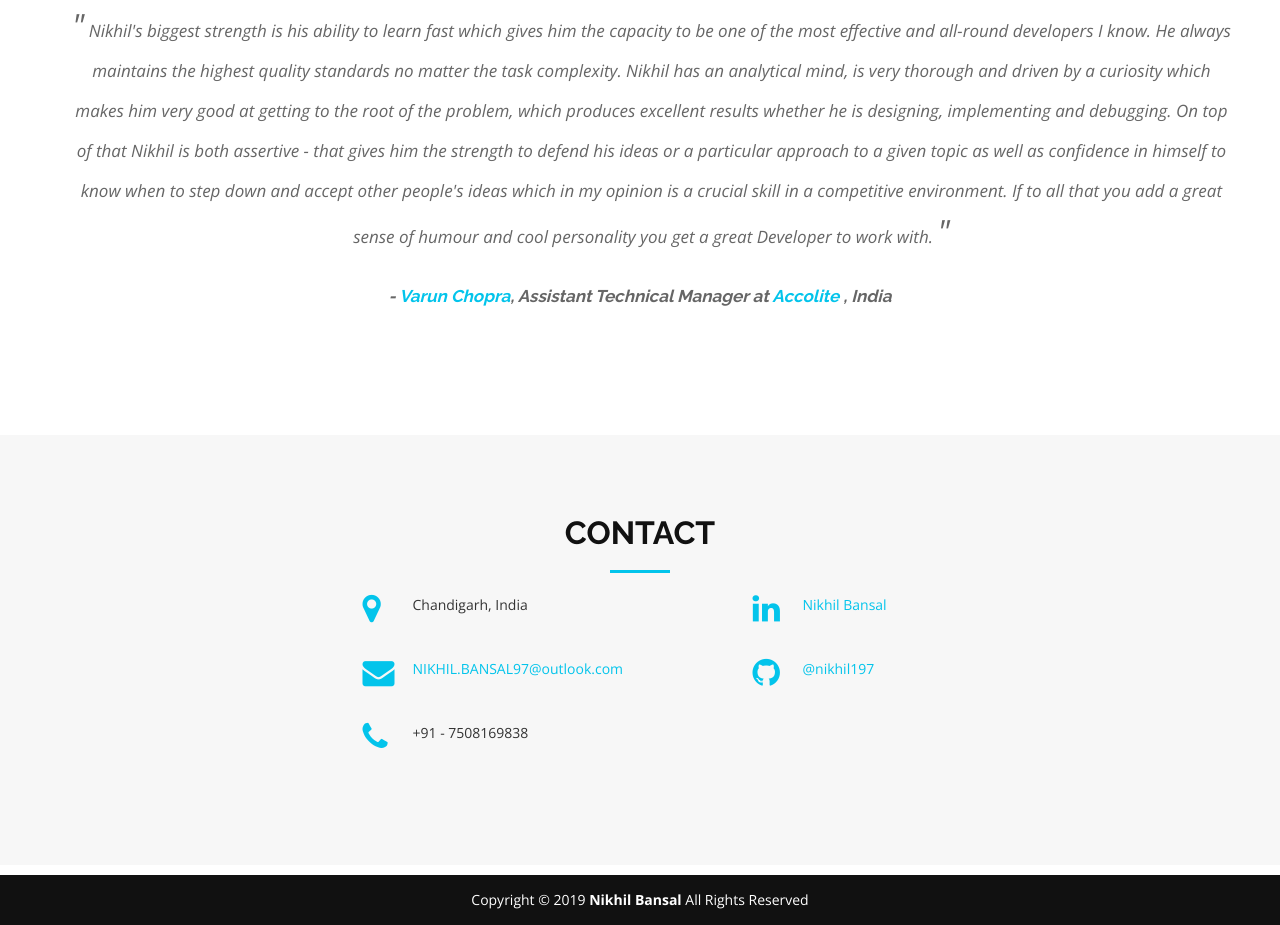
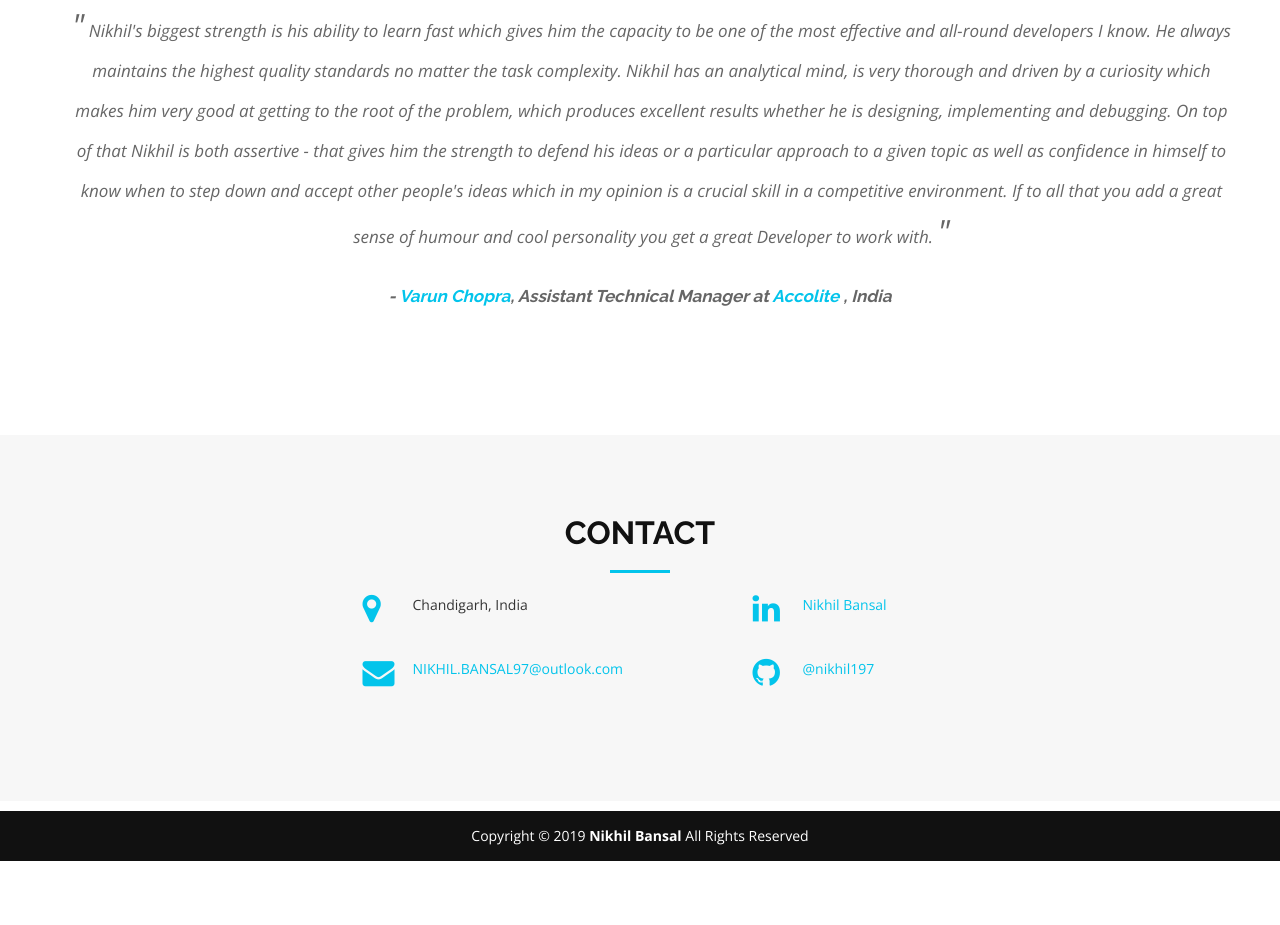
Before and after one commit to nikhil197/nikhil197.github.io, a plain HTML site: page index.html in a window 1280 px wide. Shown: the part 2069-2994 px from the top of the page. After the commit the page ends 2930 px from the top, so only its background shows below. Drawn offline with nearby package versions, Linux system fonts and the light colour scheme.

Commit message:
Contact info update

```diff
--- a/index.html
+++ b/index.html
@@ -193,11 +193,6 @@
 							<i class="fa fa-envelope"></i>
 							<p> <a href="mailto:nikhil.bansal97@outlook.com"> NIKHIL.BANSAL97@outlook.com </a> </p>
 						</div>
-
-						<div>
-							<i class="fa fa-phone"></i>
-							<p> +91 - 7508169838 </p>
-						</div>
 					</div>
 				</div>
 
```
